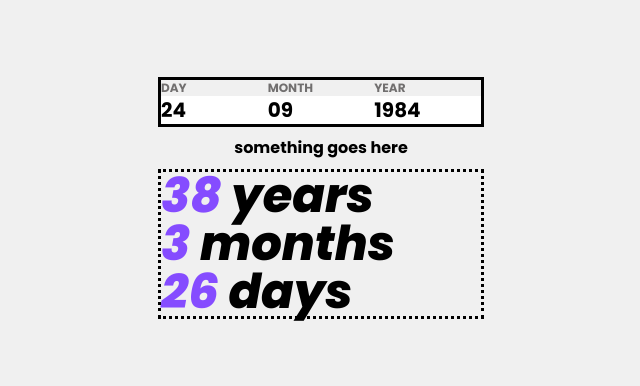
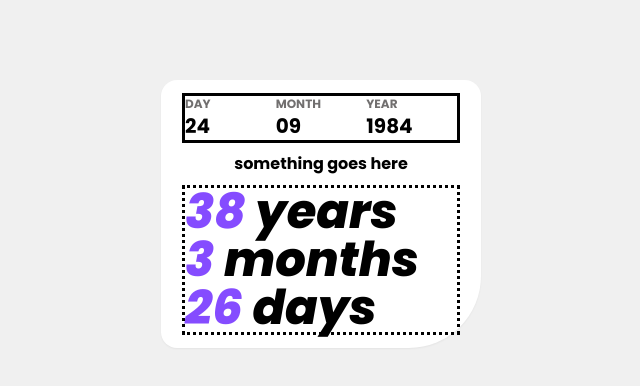
Before and after one commit to TheMcnafaha/frontend-mentor-age-calc, a Next.js app: page / in a window 1280 px wide. Shown: the top 386 px of the page, without its empty margins (319-959 px from the left). Built offline with nearby package versions, Linux system fonts and the light colour scheme.

Commit message:
added background css for calendar

```diff
--- a/src/pages/index.tsx
+++ b/src/pages/index.tsx
@@ -22,7 +22,7 @@ function CalendarComponent(){
 
   return(
 
-    <div className="max-w-xs mt-20 bg-white">
+    <div className=" mt-20 max-w-xs bg-[#fff] py-4 px-6 rounded-2xl rounded-br-[4.5em] shadow-sm">
     <AgeForm />
     <div>
       <p className="my-3 text-center">something goes here</p>
@@ -44,7 +44,7 @@ function AgeForm() {
             Day
           </label>
           <input
-          className="text-xl bg-transparent"
+          className="text-xl bg-sky-500"
             type="text"
             inputMode="numeric"
             pattern="d?d"
@@ -61,7 +61,7 @@ function AgeForm() {
             Month
           </label>
           <input
-          className="text-xl bg-transparent"
+          className="text-xl bg-sky-500"
             type="text"
             inputMode="numeric"
             pattern="d?d"
@@ -78,7 +78,7 @@ function AgeForm() {
             Year
           </label>
           <input
-          className="text-xl bg-transparent"
+          className="text-xl bg-sky-500"
             type="text"
             inputMode="numeric"
             pattern="dddd"
```
